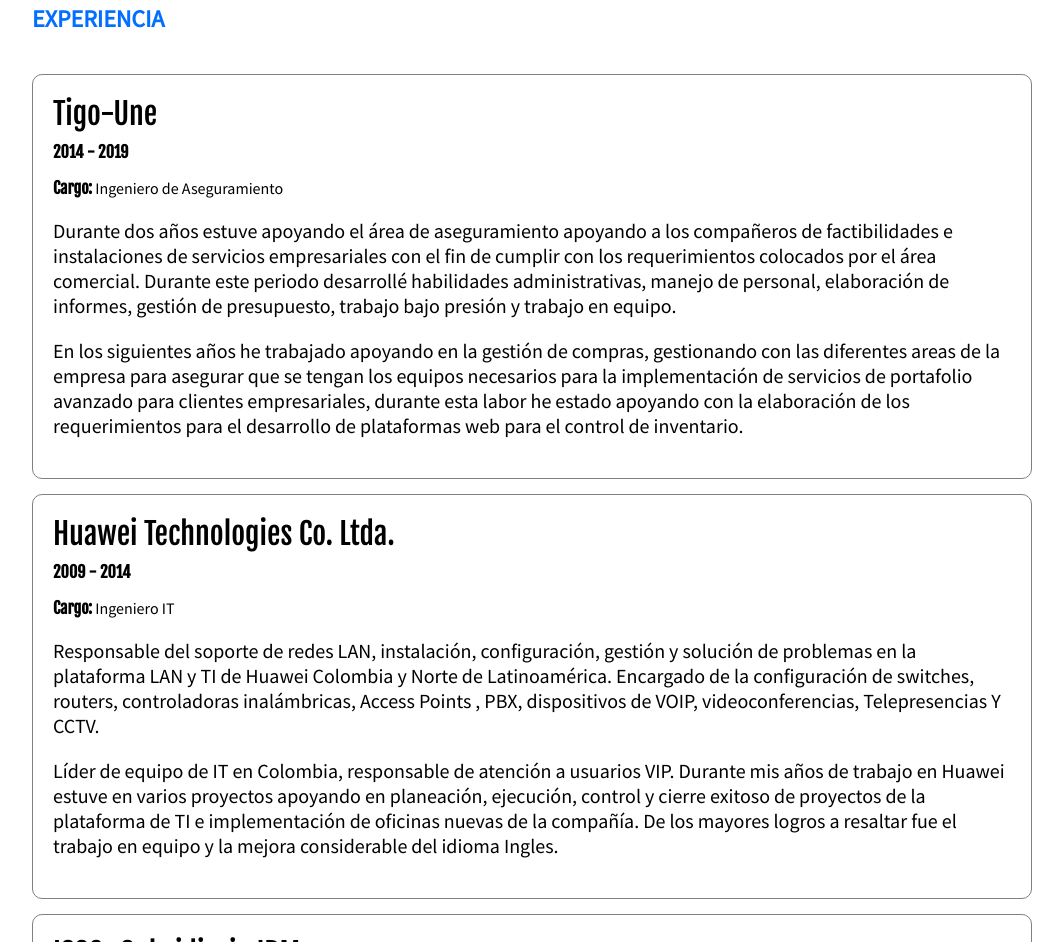
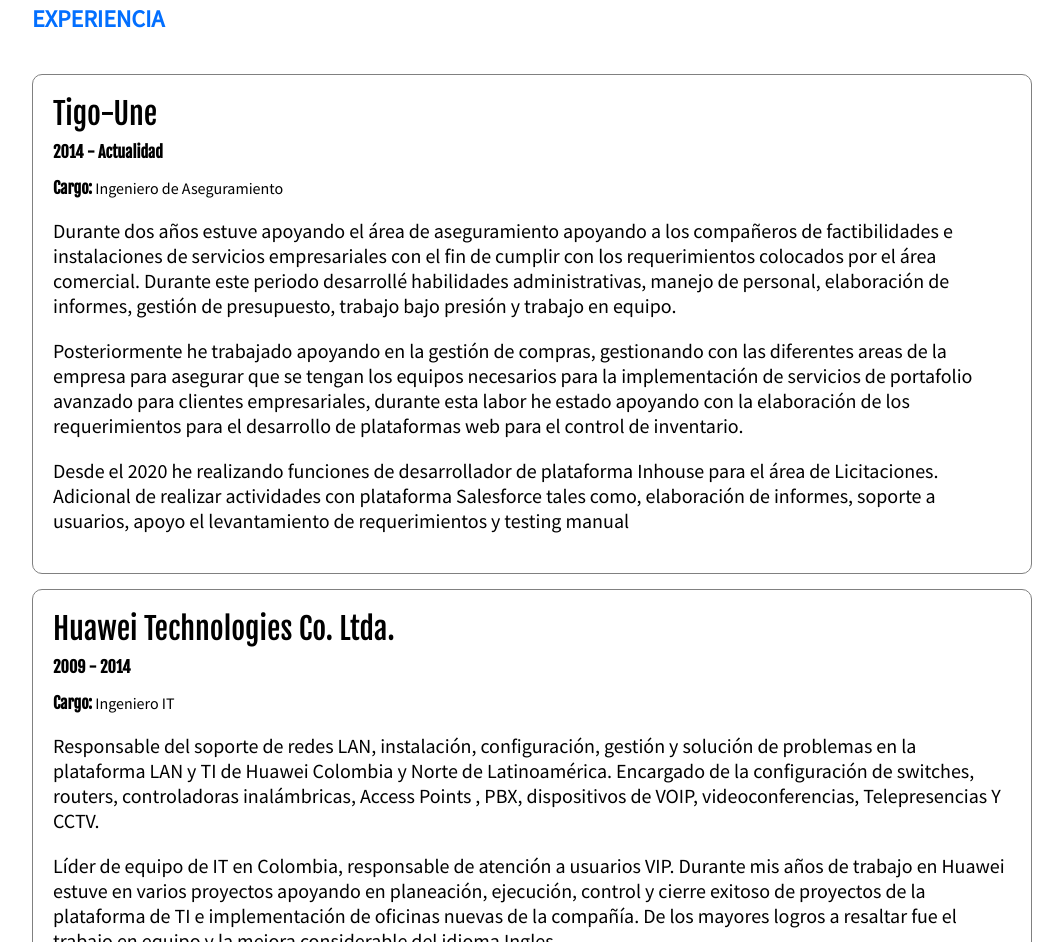
Before and after one commit to acuellarh/acuellarh.github.io, a plain HTML site: page index.html in a window 1280 px wide. Shown: the part 3971-4913 px from the top of the page, without its empty margins (108-1171 px from the left). Drawn offline with Linux system fonts and the light colour scheme.

Commit message:
Update Job Profile with Tigo

```diff
--- a/index.html
+++ b/index.html
@@ -166,10 +166,11 @@
       <article class="project">
         <div class="">
           <h3 class="project-title">Tigo-Une</h3>
-          <p class="project-date"><strong>2014 - 2019</strong></p>
+          <p class="project-date"><strong>2014 - Actualidad</strong></p>
           <p class=""><strong>Cargo:</strong> Ingeniero de Aseguramiento</p>
           <p class="project-description">Durante dos años estuve apoyando el área de aseguramiento apoyando a los compañeros de factibilidades e instalaciones de servicios empresariales con el fin de cumplir con los requerimientos colocados por el área comercial. Durante este periodo desarrollé habilidades administrativas, manejo de personal, elaboración de informes, gestión de presupuesto, trabajo bajo presión y trabajo en equipo.</p>
-          <p class="project-description">En los siguientes años he trabajado apoyando en la gestión de compras, gestionando con las diferentes areas de la empresa para asegurar que se tengan los equipos necesarios para la implementación de servicios de portafolio avanzado para clientes empresariales, durante esta labor he estado apoyando con la elaboración de los requerimientos para el desarrollo de plataformas web para el control de inventario.</p>
+          <p class="project-description">Posteriormente he trabajado apoyando en la gestión de compras, gestionando con las diferentes areas de la empresa para asegurar que se tengan los equipos necesarios para la implementación de servicios de portafolio avanzado para clientes empresariales, durante esta labor he estado apoyando con la elaboración de los requerimientos para el desarrollo de plataformas web para el control de inventario.</p>
+          <p class="project-description">Desde el 2020 he realizando funciones de desarrollador de plataforma Inhouse para el área de Licitaciones. Adicional de realizar actividades con plataforma Salesforce tales como, elaboración de informes, soporte a usuarios, apoyo el levantamiento de requerimientos y testing manual</p>
         </div>
       </article>
       <article class="project">
```
